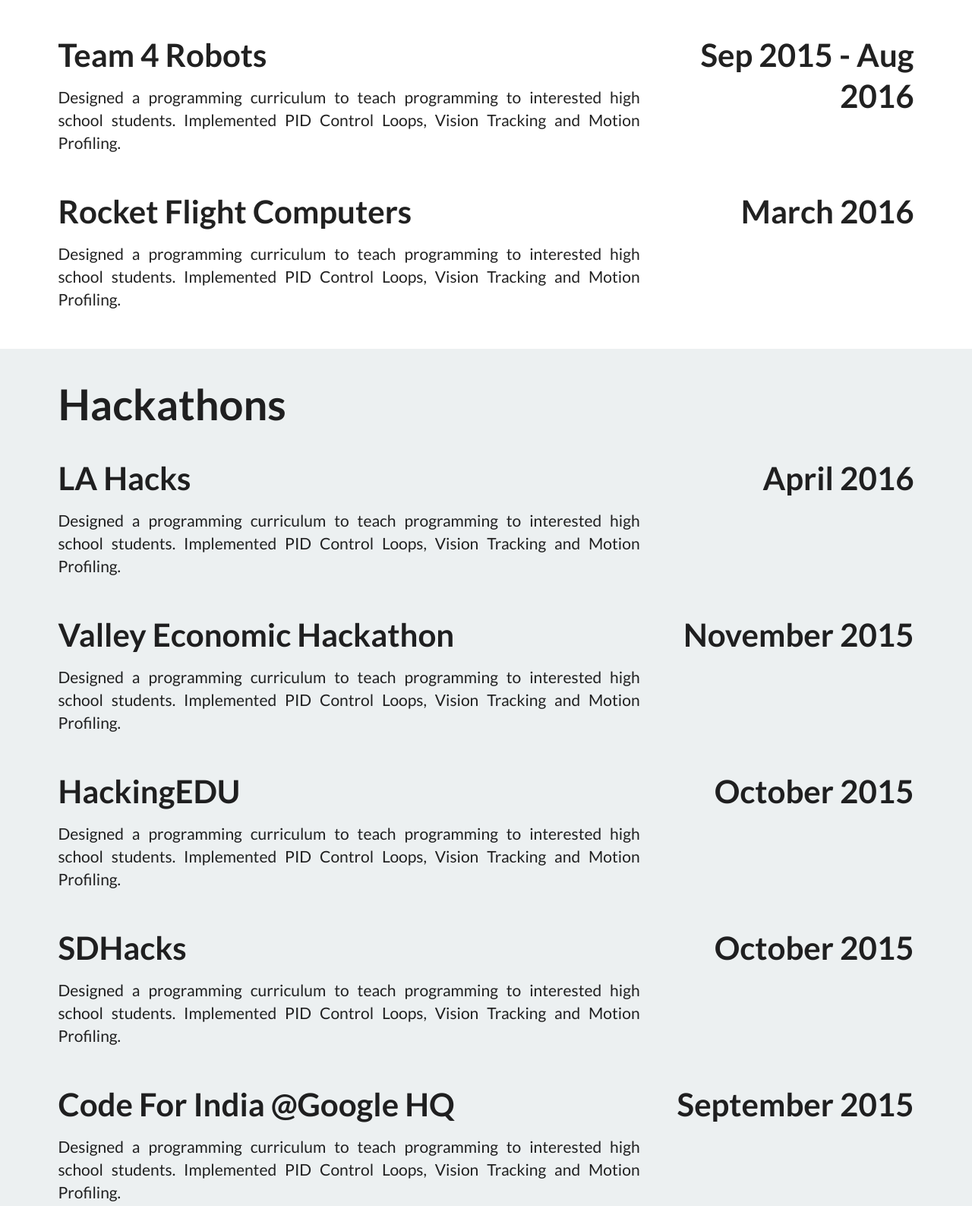
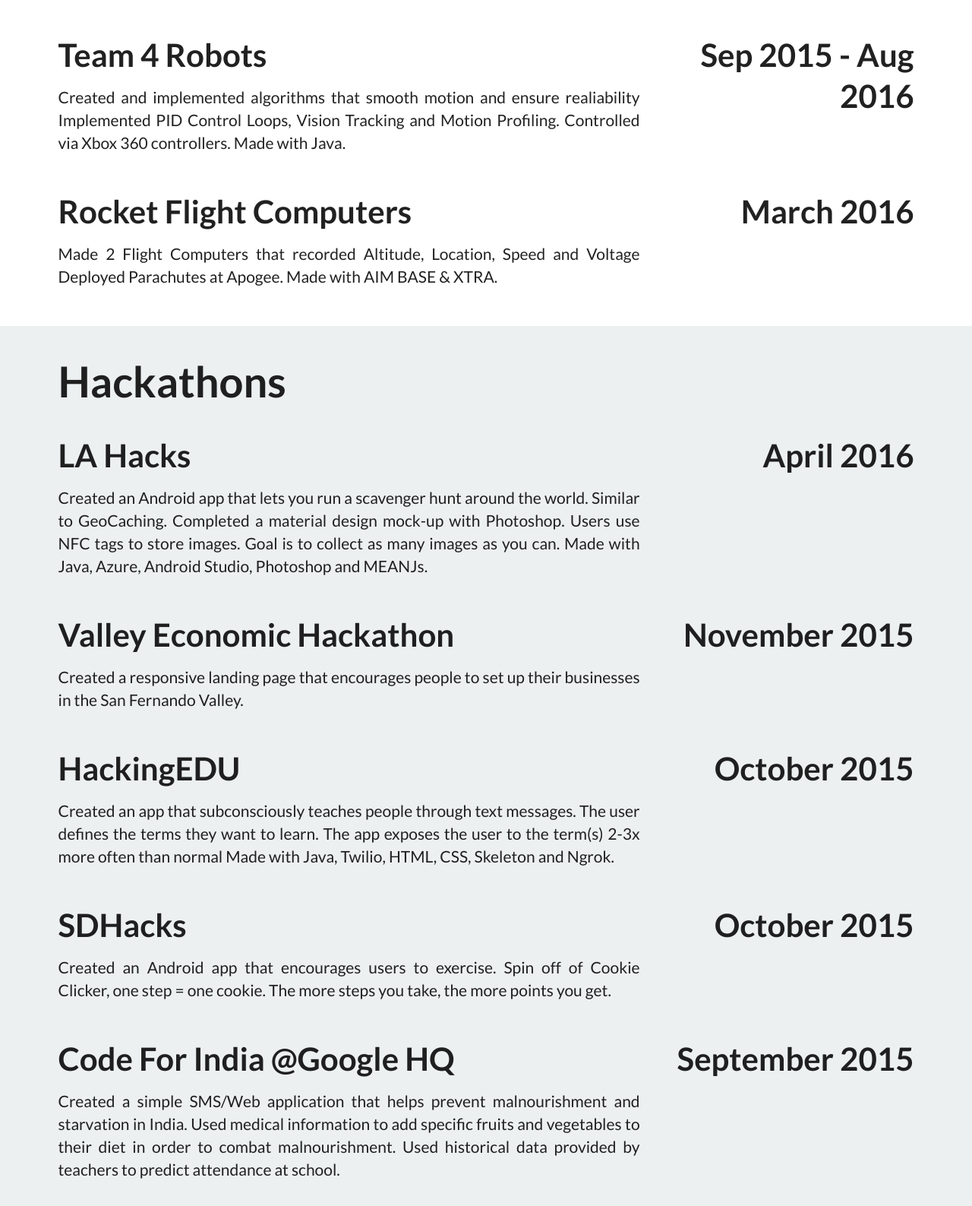
Before and after one commit to justAdevTV/personal-site, a website: page projects.html in a window 1280 px wide. Shown: the part 2055-3642 px from the top of the page at 76% size. Drawn offline with nearby package versions, Linux system fonts and the light colour scheme.

Commit message:
Added more real content to projects

```diff
--- a/projects.html
+++ b/projects.html
@@ -145,7 +145,7 @@
 			<div class="ui grid stackable project-holder">
 				<div class="eleven wide column">
 					<h1 class="title-holder project-header">Team 4 Robots</h1>
-					<p>Designed a programming curriculum to teach programming to interested high school students. Implemented PID Control Loops, Vision Tracking and Motion Profiling.</p>
+					<p>Created and implemented algorithms that smooth motion and ensure realiability Implemented PID Control Loops, Vision Tracking and Motion Profiling. Controlled via Xbox 360 controllers. Made with Java.</p>
 				</div>
 				<div class="column five wide right aligned">
 					<h1 class="award-header title-holder project-header">Sep 2015 - Aug 2016</h1>
@@ -154,7 +154,7 @@
 			<div class="ui grid stackable project-holder">
 				<div class="eleven wide column">
 					<h1 class="title-holder project-header">Rocket Flight Computers</h1>
-					<p>Designed a programming curriculum to teach programming to interested high school students. Implemented PID Control Loops, Vision Tracking and Motion Profiling.</p>
+					<p>Made 2 Flight Computers that recorded Altitude, Location, Speed and Voltage Deployed Parachutes at Apogee. Made with AIM BASE & XTRA.</p>
 				</div>
 				<div class="column five wide right aligned">
 					<h1 class="award-header title-holder project-header">March 2016</h1>
@@ -169,7 +169,7 @@
 				<div class="ui grid stackable project-holder">
 					<div class="eleven wide column">
 						<h1 class="title-holder project-header">LA Hacks</h1>
-						<p>Designed a programming curriculum to teach programming to interested high school students. Implemented PID Control Loops, Vision Tracking and Motion Profiling.</p>
+						<p>Created an Android app that lets you run a scavenger hunt around the world. Similar to GeoCaching. Completed a material design mock-up with Photoshop. Users use NFC tags to store images. Goal is to collect as many images as you can. Made with Java, Azure, Android Studio, Photoshop and MEANJs.</p>
 					</div>
 					<div class="column five wide right aligned">
 						<h1 class="award-header title-holder project-header">April 2016</h1>
@@ -178,7 +178,7 @@
 				<div class="ui grid stackable project-holder">
 					<div class="eleven wide column">
 						<h1 class="title-holder project-header">Valley Economic Hackathon</h1>
-						<p>Designed a programming curriculum to teach programming to interested high school students. Implemented PID Control Loops, Vision Tracking and Motion Profiling.</p>
+						<p>Created a responsive landing page that encourages people to set up their businesses in the San Fernando Valley.</p>
 					</div>
 					<div class="column five wide right aligned">
 						<h1 class="award-header title-holder project-header">November 2015</h1>
@@ -187,7 +187,7 @@
 				<div class="ui grid stackable project-holder">
 					<div class="eleven wide column">
 						<h1 class="title-holder project-header">HackingEDU</h1>
-						<p>Designed a programming curriculum to teach programming to interested high school students. Implemented PID Control Loops, Vision Tracking and Motion Profiling.</p>
+						<p>Created an app that subconsciously teaches people through text messages. The user defines the terms they want to learn. The app exposes the user to the term(s) 2-3x more often than normal Made with Java, Twilio, HTML, CSS, Skeleton and Ngrok.</p>
 					</div>
 					<div class="column five wide right aligned">
 						<h1 class="award-header title-holder project-header">October 2015</h1>
@@ -196,7 +196,7 @@
 				<div class="ui grid stackable project-holder">
 					<div class="eleven wide column">
 						<h1 class="title-holder project-header">SDHacks</h1>
-						<p>Designed a programming curriculum to teach programming to interested high school students. Implemented PID Control Loops, Vision Tracking and Motion Profiling.</p>
+						<p>Created an Android app that encourages users to exercise. Spin off of Cookie Clicker, one step = one cookie. The more steps you take, the more points you get.</p>
 					</div>
 					<div class="column five wide right aligned">
 						<h1 class="award-header title-holder project-header">October 2015</h1>
@@ -205,7 +205,7 @@
 				<div class="ui grid stackable project-holder">
 					<div class="eleven wide column">
 						<h1 class="title-holder project-header">Code For India @Google HQ</h1>
-						<p>Designed a programming curriculum to teach programming to interested high school students. Implemented PID Control Loops, Vision Tracking and Motion Profiling.</p>
+						<p>Created a simple SMS/Web application that helps prevent malnourishment and starvation in India. Used medical information to add specific fruits and vegetables to their diet in order to combat malnourishment. Used historical data provided by teachers to predict attendance at school. </p>
 					</div>
 					<div class="column five wide right aligned">
 						<h1 class="award-header title-holder project-header">September 2015</h1>
```
Also changed, not shown: awards.html (+1 -0 lines).
